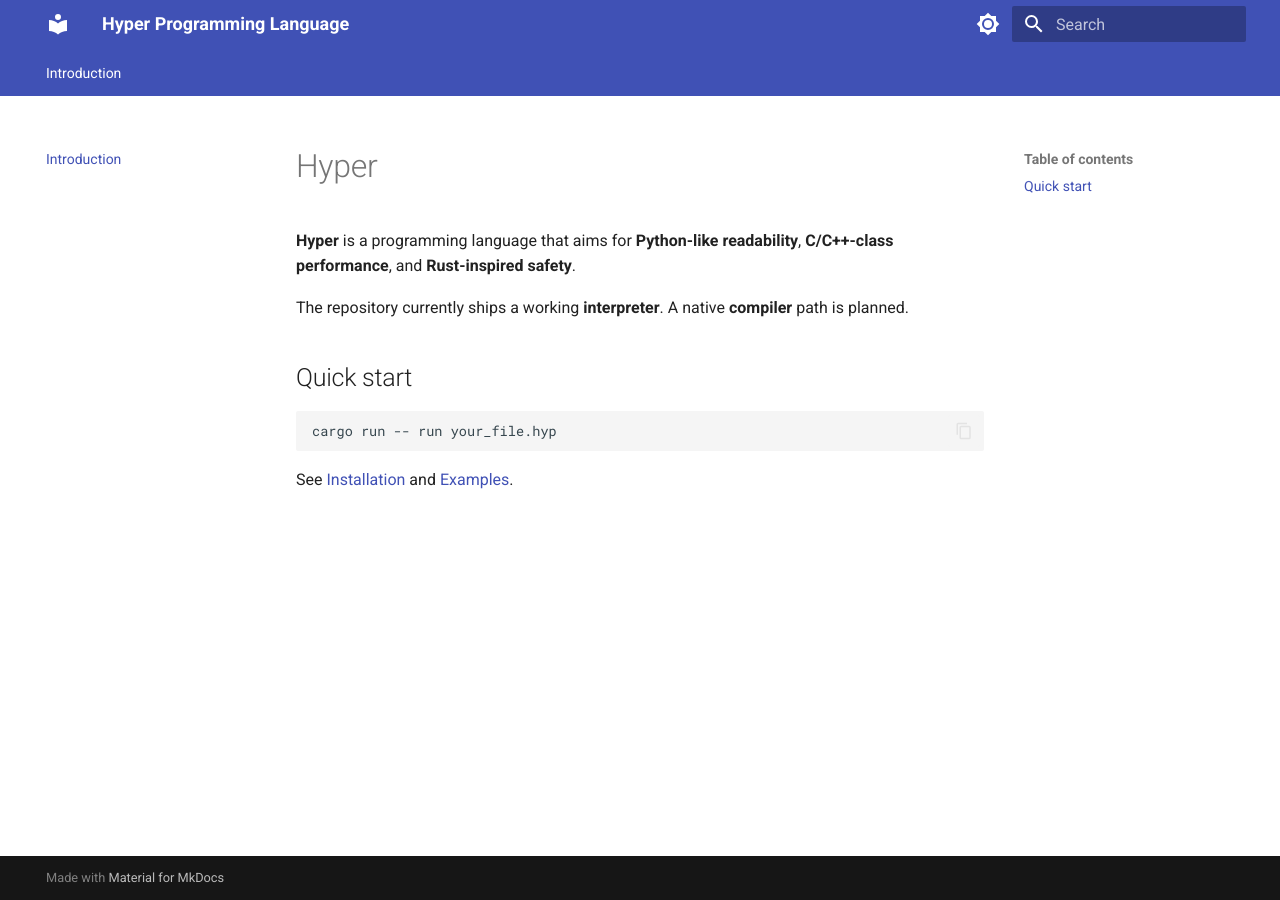
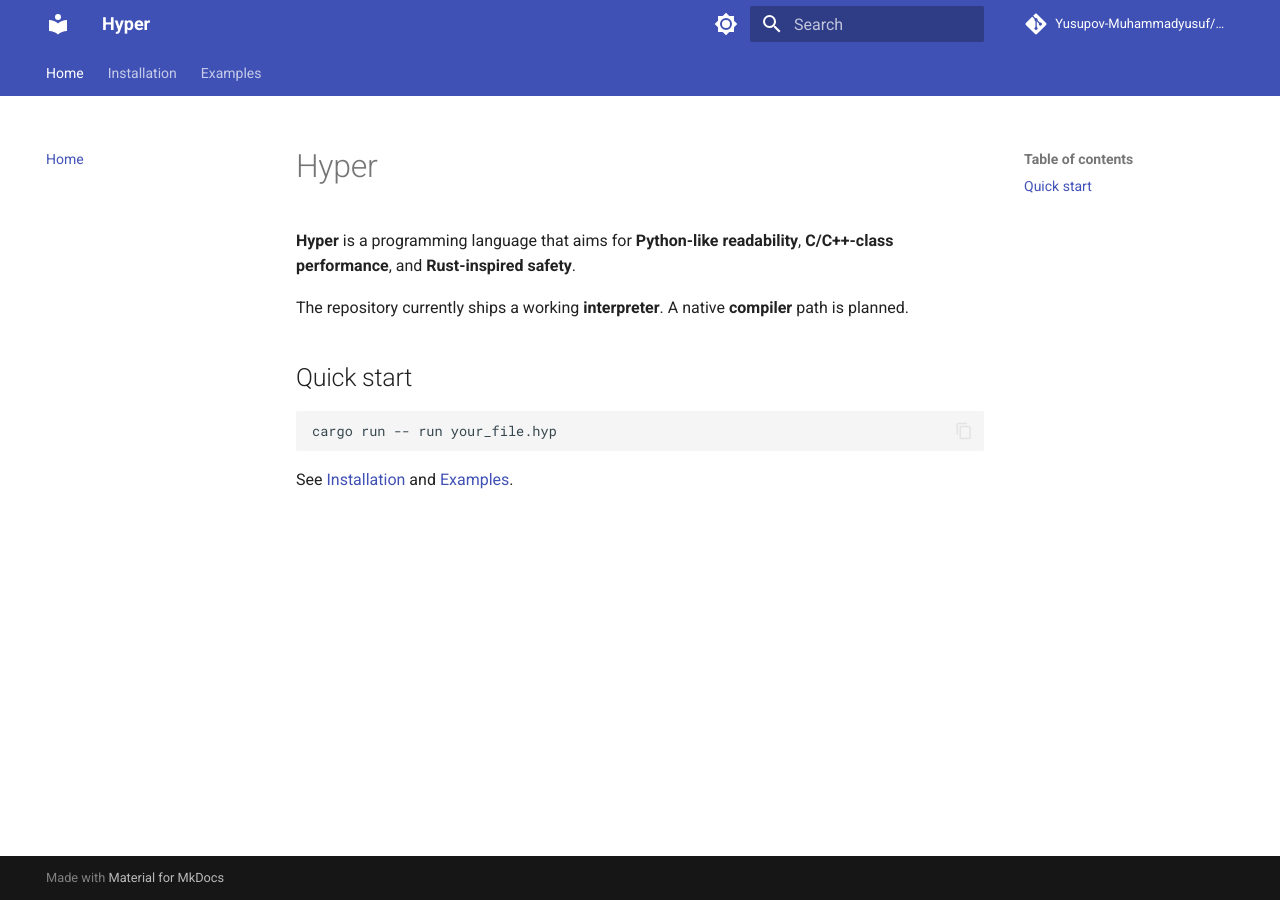
Before and after one commit to Martell0x1/hyper, an MkDocs documentation site: the page built from doc/index.md, in a window 1280 px wide. Built offline with MkDocs 1.6.1 and Material for MkDocs 9.7.7, drawn with Linux system fonts in a browser that asks for light colours; comment, search, counter and statistics services are not loaded.

Commit message:
docs: simplify mkdocs site navigation
Co-authored-by: Cursor <cursoragent@cursor.com>

```diff
--- a/mkdocs.yml
+++ b/mkdocs.yml
@@ -1,23 +1,50 @@
-site_name: Hyper Programming Language
+site_name: Hyper
 site_description: Official documentation for the Hyper programming language
+site_author: Hyper Contributors
+repo_url: https://github.com/Yusupov-Muhammadyusuf/hyperlang
+repo_name: Yusupov-Muhammadyusuf/hyperlang
+edit_uri: edit/main/doc/
 docs_dir: doc
 
 theme:
   name: material
+  language: en
   palette:
-    - scheme: default
+    - media: "(prefers-color-scheme: light)"
+      scheme: default
       primary: indigo
+      accent: indigo
       toggle:
         icon: material/brightness-7
-        name: Dark mode
-    - scheme: slate
+        name: Switch to dark mode
+    - media: "(prefers-color-scheme: dark)"
+      scheme: slate
       primary: indigo
+      accent: indigo
       toggle:
         icon: material/brightness-4
-        name: Light mode
+        name: Switch to light mode
   features:
     - navigation.tabs
+    - navigation.sections
+    - navigation.top
+    - search.suggest
+    - search.highlight
     - content.code.copy
 
+plugins:
+  - search
+
+markdown_extensions:
+  - admonition
+  - tables
+  - toc:
+      permalink: true
+  - pymdownx.superfences
+  - pymdownx.highlight:
+      anchor_linenums: true
+
 nav:
-  - Introduction: index.md
+  - Home: index.md
+  - Installation: installation.md
+  - Examples: examples/index.md
```
